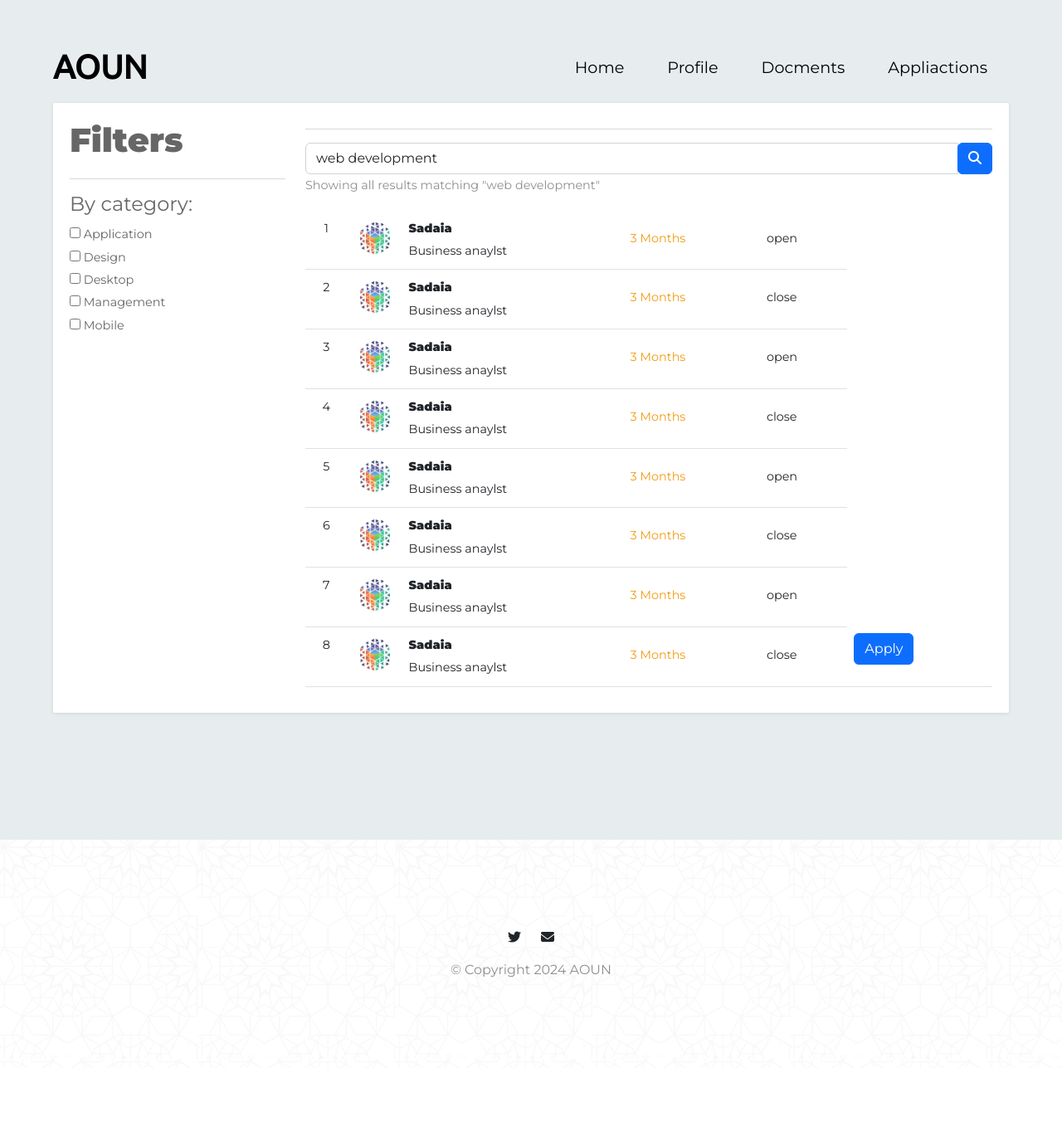
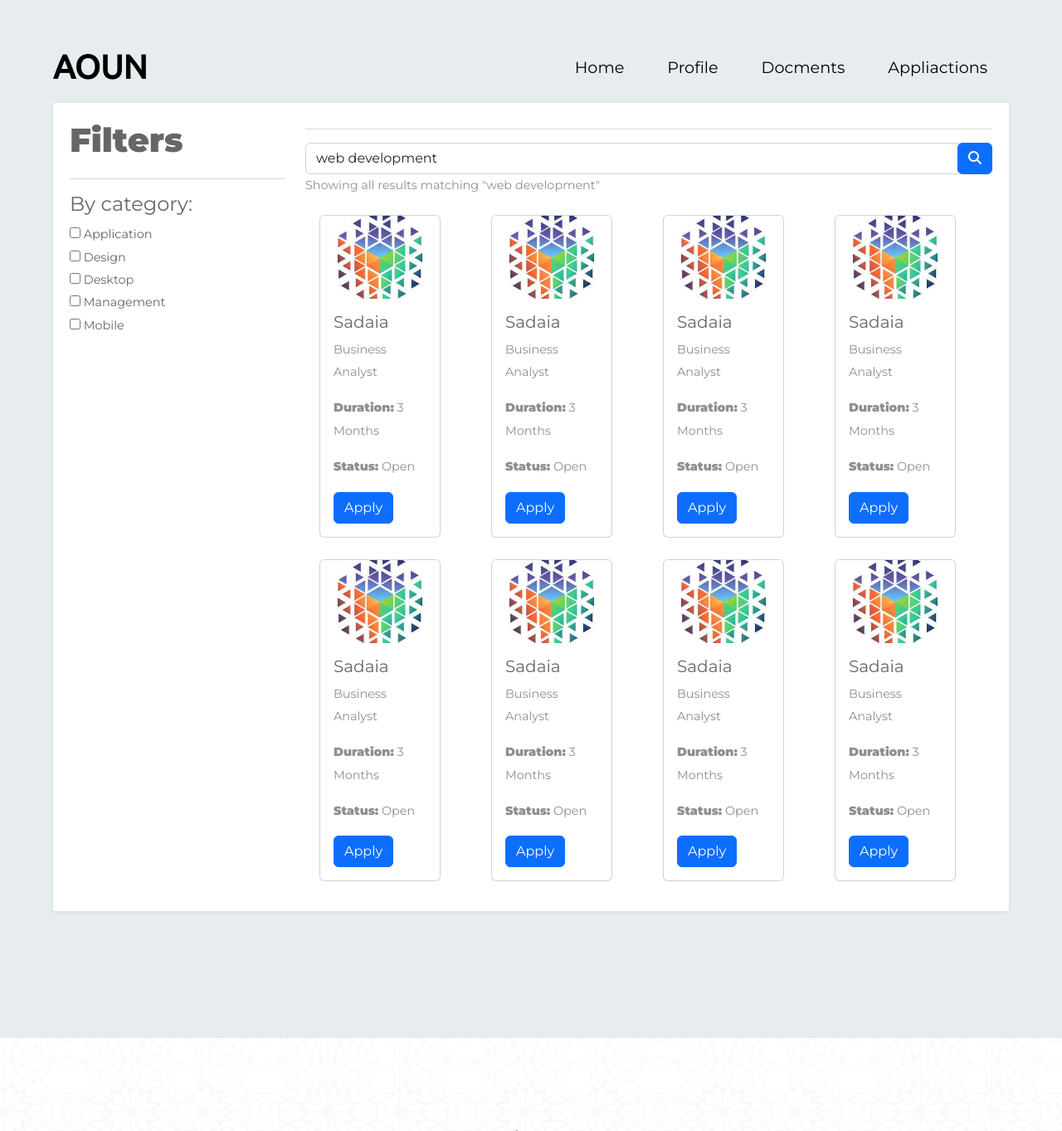
Before and after one commit to saleh300/GP, a Flask app: page /HomePage_student in a window 1280 px wide. Shown: the top 1363 px of the page at 83% size. Before the commit the page ends 1178 px from the top, so only its background shows below. Run offline with Flask 3, Linux system fonts and the light colour scheme; some libraries are stand-ins or nearby versions.

Commit message:
2:42/5/8
card opportunity

```diff
--- a/flaskapp/flaskapp/static/css/student/stu_home.css
+++ b/flaskapp/flaskapp/static/css/student/stu_home.css
@@ -59,3 +59,13 @@ a {
     text-decoration: none;
     color: white;
 }
+
+.custom-card-size {
+    width: 80%; /* Adjust the width */
+    max-width: 200px; /* Max width */
+    height: auto; /* Maintain aspect ratio */
+  }
+  .card-img-top {
+    height: 100px; /* Adjust image height */
+    object-fit: cover; /* Ensure image fits */
+  }
--- a/flaskapp/flaskapp/templates/HomePage_student.html
+++ b/flaskapp/flaskapp/templates/HomePage_student.html
@@ -111,74 +111,112 @@
                         <!-- BEGIN TABLE RESULT -->
 
                              <!-- BEGIN TABLE RESULT -->
-                        <div class="table-responsive">
-                            <table class="table table-hover">
-                              <tbody><tr>
-                                <td class="number text-center">1</td>
-                                <td class="image"><img src="{{ url_for('static', filename='images/sdaia_logo.jpeg') }}" alt=""></td>
-                                <td class="product"><strong>Sadaia</strong><br>Business anaylst</td>
-                                <td class="duration text-right">3 Months</td>
-                                <td class="status text-right">open</td>
+                             <div class="container">
+                              <div class="row">
+                                <div class="col-md-3 mb-3">
+                                  <div class="card custom-card-size">
+                                    <img src="{{ url_for('static', filename='images/sdaia_logo.jpeg') }}" class="card-img-top" alt="Sadaia Logo">
+                                    <div class="card-body">
+                                      <h5 class="card-title">Sadaia</h5>
+                                      <p class="card-text">Business Analyst</p>
+                                      <p class="card-text"><strong>Duration:</strong> 3 Months</p>
+                                      <p class="card-text"><strong>Status:</strong> Open</p>
+                                      <a href="{{ url_for('profile') }}" class="btn btn-primary">Apply</a>
+                                    </div>
+                                  </div>
+                                </div>
+                                <div class="col-md-3 mb-3">
+                                  <div class="card custom-card-size">
+                                    <img src="{{ url_for('static', filename='images/sdaia_logo.jpeg') }}" class="card-img-top" alt="Sadaia Logo">
+                                    <div class="card-body">
+                                      <h5 class="card-title">Sadaia</h5>
+                                      <p class="card-text">Business Analyst</p>
+                                      <p class="card-text"><strong>Duration:</strong> 3 Months</p>
+                                      <p class="card-text"><strong>Status:</strong> Open</p>
+                                      <a href="{{ url_for('profile') }}" class="btn btn-primary">Apply</a>
+                                    </div>
+                                  </div>
+                                </div>
+                                <div class="col-md-3 mb-3">
+                                  <div class="card custom-card-size">
+                                    <img src="{{ url_for('static', filename='images/sdaia_logo.jpeg') }}" class="card-img-top" alt="Sadaia Logo">
+                                    <div class="card-body">
+                                      <h5 class="card-title">Sadaia</h5>
+                                      <p class="card-text">Business Analyst</p>
+                                      <p class="card-text"><strong>Duration:</strong> 3 Months</p>
+                                      <p class="card-text"><strong>Status:</strong> Open</p>
+                                      <a href="{{ url_for('profile') }}" class="btn btn-primary">Apply</a>
+                                    </div>
+                                  </div>
+                                </div>
+                                <div class="col-md-3 mb-3">
+                                  <div class="card custom-card-size">
+                                    <img src="{{ url_for('static', filename='images/sdaia_logo.jpeg') }}" class="card-img-top" alt="Sadaia Logo">
+                                    <div class="card-body">
+                                      <h5 class="card-title">Sadaia</h5>
+                                      <p class="card-text">Business Analyst</p>
+                                      <p class="card-text"><strong>Duration:</strong> 3 Months</p>
+                                      <p class="card-text"><strong>Status:</strong> Open</p>
+                                      <a href="{{ url_for('profile') }}" class="btn btn-primary">Apply</a>
+                                    </div>
+                                  </div>
+                                </div>
+                                <!-- Repeat for more entries -->
+                              </div>
+                              <div class="row">
+                                <div class="col-md-3 mb-3">
+                                  <div class="card custom-card-size">
+                                    <img src="{{ url_for('static', filename='images/sdaia_logo.jpeg') }}" class="card-img-top" alt="Sadaia Logo">
+                                    <div class="card-body">
+                                      <h5 class="card-title">Sadaia</h5>
+                                      <p class="card-text">Business Analyst</p>
+                                      <p class="card-text"><strong>Duration:</strong> 3 Months</p>
+                                      <p class="card-text"><strong>Status:</strong> Open</p>
+                                      <a href="{{ url_for('profile') }}" class="btn btn-primary">Apply</a>
+                                    </div>
+                                  </div>
+                                </div>
+                                <div class="col-md-3 mb-3">
+                                  <div class="card custom-card-size">
+                                    <img src="{{ url_for('static', filename='images/sdaia_logo.jpeg') }}" class="card-img-top" alt="Sadaia Logo">
+                                    <div class="card-body">
+                                      <h5 class="card-title">Sadaia</h5>
+                                      <p class="card-text">Business Analyst</p>
+                                      <p class="card-text"><strong>Duration:</strong> 3 Months</p>
+                                      <p class="card-text"><strong>Status:</strong> Open</p>
+                                      <a href="{{ url_for('profile') }}" class="btn btn-primary">Apply</a>
+                                    </div>
+                                  </div>
+                                </div>
+                                <div class="col-md-3 mb-3">
+                                  <div class="card custom-card-size">
+                                    <img src="{{ url_for('static', filename='images/sdaia_logo.jpeg') }}" class="card-img-top" alt="Sadaia Logo">
+                                    <div class="card-body">
+                                      <h5 class="card-title">Sadaia</h5>
+                                      <p class="card-text">Business Analyst</p>
+                                      <p class="card-text"><strong>Duration:</strong> 3 Months</p>
+                                      <p class="card-text"><strong>Status:</strong> Open</p>
+                                      <a href="{{ url_for('profile') }}" class="btn btn-primary">Apply</a>
+                                    </div>
+                                  </div>
+                                </div>
+                                <div class="col-md-3 mb-3">
+                                  <div class="card custom-card-size">
+                                    <img src="{{ url_for('static', filename='images/sdaia_logo.jpeg') }}" class="card-img-top" alt="Sadaia Logo">
+                                    <div class="card-body">
+                                      <h5 class="card-title">Sadaia</h5>
+                                      <p class="card-text">Business Analyst</p>
+                                      <p class="card-text"><strong>Duration:</strong> 3 Months</p>
+                                      <p class="card-text"><strong>Status:</strong> Open</p>
+                                      <a href="{{ url_for('profile') }}" class="btn btn-primary">Apply</a>
+                                    </div>
+                                  </div>
+                                </div>
+                                <!-- Repeat for more entries -->
+                              </div>
+                            </div>
 
-                              </tr>
-                              <tr>
-                                <td class="number text-center">2</td>
-                                <td class="image"><img src="{{ url_for('static', filename='images/sdaia_logo.jpeg') }}" alt=""></td>
-                                <td class="product"><strong>Sadaia</strong><br>Business anaylst</td>
-                                <td class="duration text-right">3 Months</td>
-                                <td class="status text-right">close</td>
 
-                              </tr>
-                              <tr>
-                                <td class="number text-center">3</td>
-                                <td class="image"><img src="{{ url_for('static', filename='images/sdaia_logo.jpeg') }}" alt=""></td>
-                                <td class="product"><strong>Sadaia</strong><br>Business anaylst</td>
-                                <td class="duration text-right">3 Months</td>
-                                <td class="status text-right">open</td>
-
-                              </tr>
-                              <tr>
-                                <td class="number text-center">4</td>
-                                <td class="image"><img src="{{ url_for('static', filename='images/sdaia_logo.jpeg') }}" alt=""></td>
-                                <td class="product"><strong>Sadaia</strong><br>Business anaylst</td>
-                                <td class="duration text-right">3 Months</td>
-                                <td class="status text-right">close</td>
-
-                              </tr>
-                              <tr>
-                                <td class="number text-center">5</td>
-                                <td class="image"><img src="{{ url_for('static', filename='images/sdaia_logo.jpeg') }}" alt=""></td>
-                                <td class="product"><strong>Sadaia</strong><br>Business anaylst</td>
-                                <td class="duration text-right">3 Months</td>
-                                <td class="status text-right">open</td>
-
-                              </tr>
-                              <tr>
-                                <td class="number text-center">6</td>
-                                <td class="image"><img src="{{ url_for('static', filename='images/sdaia_logo.jpeg') }}" alt=""></td>
-                                <td class="product"><strong>Sadaia</strong><br>Business anaylst</td>
-                                <td id="status" class="duration text-right">3 Months</td>
-                                <td class="status text-right">close</td>
-
-                              </tr>
-                              <tr>
-                                <td class="number text-center">7</td>
-                                <td class="image"><img src="{{ url_for('static', filename='images/sdaia_logo.jpeg') }}" alt=""></td>
-                                <td class="product"><strong>Sadaia</strong><br>Business anaylst</td>
-                                <td class="duration text-right">3 Months</td>
-                                <td class="status text-right">open</td>
-
-                              </tr>
-                              <tr>
-                                <td class="number text-center">8</td>
-                                <td class="image"><img src="{{ url_for('static', filename='images/sdaia_logo.jpeg') }}" alt=""></td>
-                                <td class="product"><strong>Sadaia</strong><br>Business anaylst</td>
-                                <td class="duration text-right">3 Months</td>
-                                <td class="status text-right">close</td>
-                                <td ><button type="button" class="btn btn-primary"><a href="{{ url_for('profile') }}">Apply</a></button></td>
-                              </tr>
-                            </tbody></table>
-                          </div>
 
               <!-- END TABLE RESULT -->
 
```
